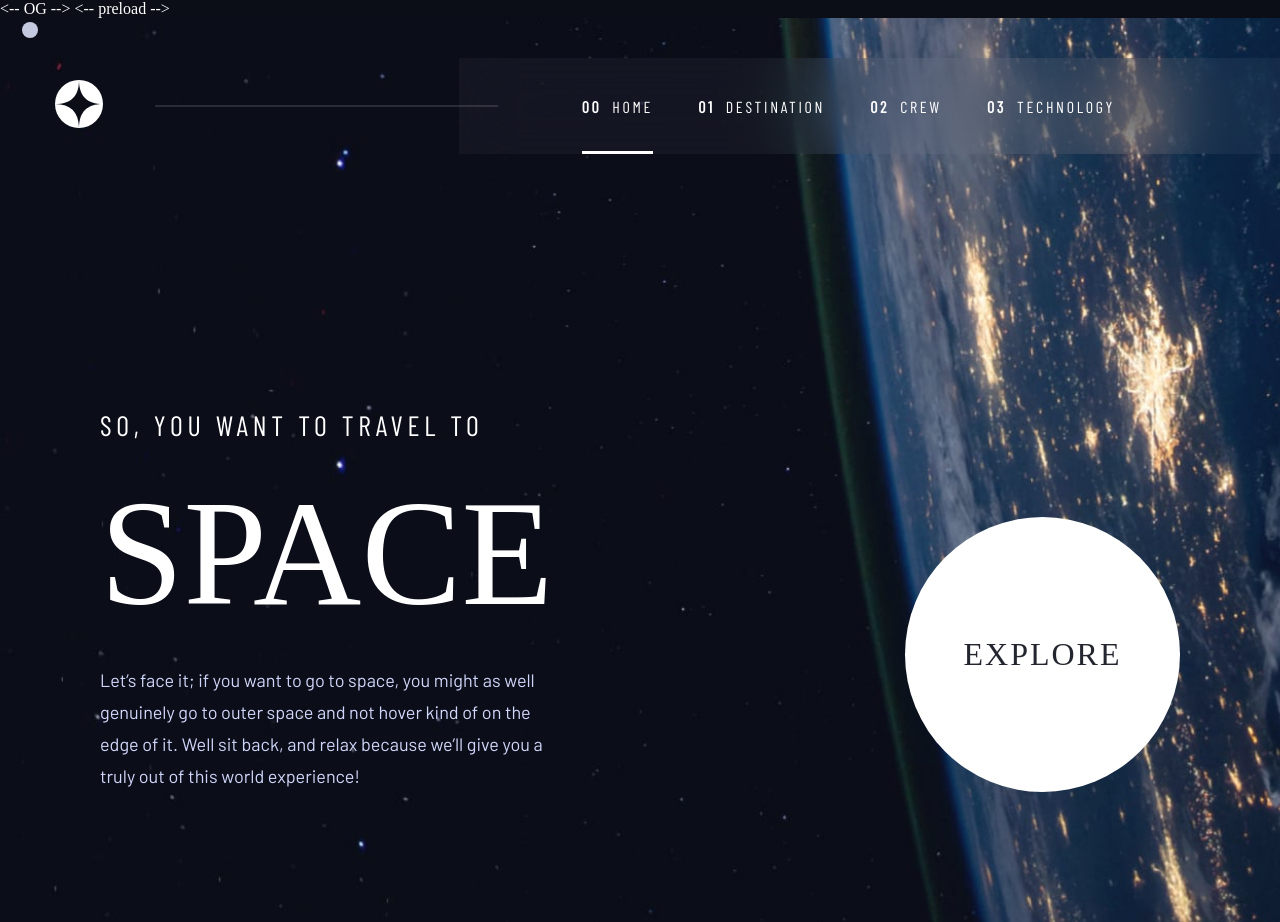
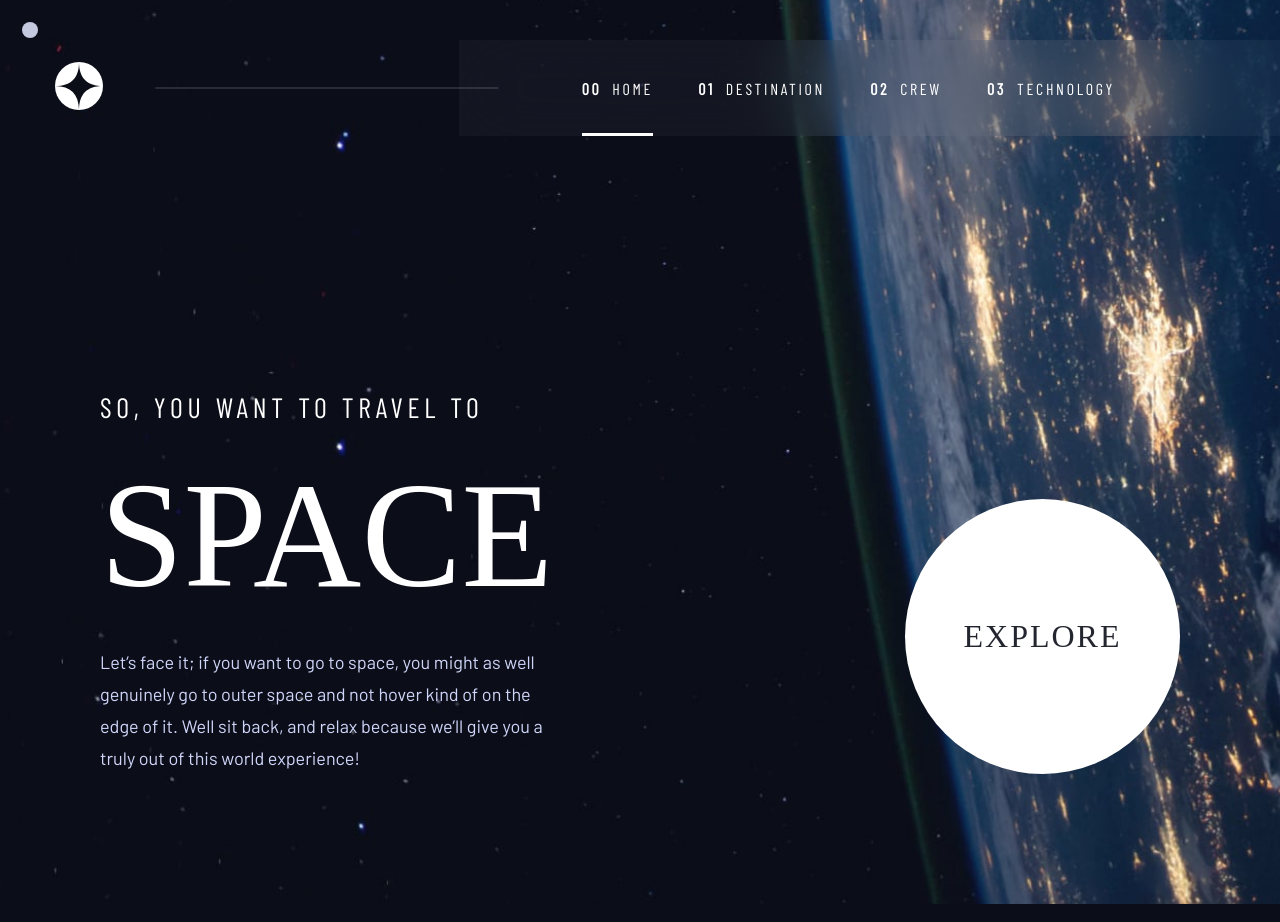
Before and after one commit to la2spaille/space-tourism.la2spaille.com, a PHP site: page /index.php in a window 1280 px wide. Run offline with PHP 8.4, Linux system fonts and the light colour scheme; some web fonts are replaced.

Commit message:
Update header.php

```diff
--- a/header.php
+++ b/header.php
@@ -6,7 +6,6 @@ $data = json_decode($json, true);
 <!DOCTYPE html>
 <html lang="en">
 <head>
-    <-- OG -->
     <meta property="og:title" content="Space tourism website" />
     <meta property="og:type" content="website" />
     <meta property="og:url" content="https://space-tourism-by-la2spaille.herokuapp.com/" />
@@ -14,7 +13,6 @@ $data = json_decode($json, true);
     <meta name="author" content="DJOSSI Wilfried">
     <meta property="og:site_name" content="Space tourism website">
     <meta property="og:description" content="A Frontend Mentor challenge made with a touch of creativity">
-    <-- preload -->
     <link rel="preload" href="assets/home/background-home-desktop.jpg" as="image">
     <link rel="preload" href="assets/home/background-home-tablet.jpg" as="image">
     <link rel="preload" href="assets/home/background-home-mobile.jpg" as="image">
```
